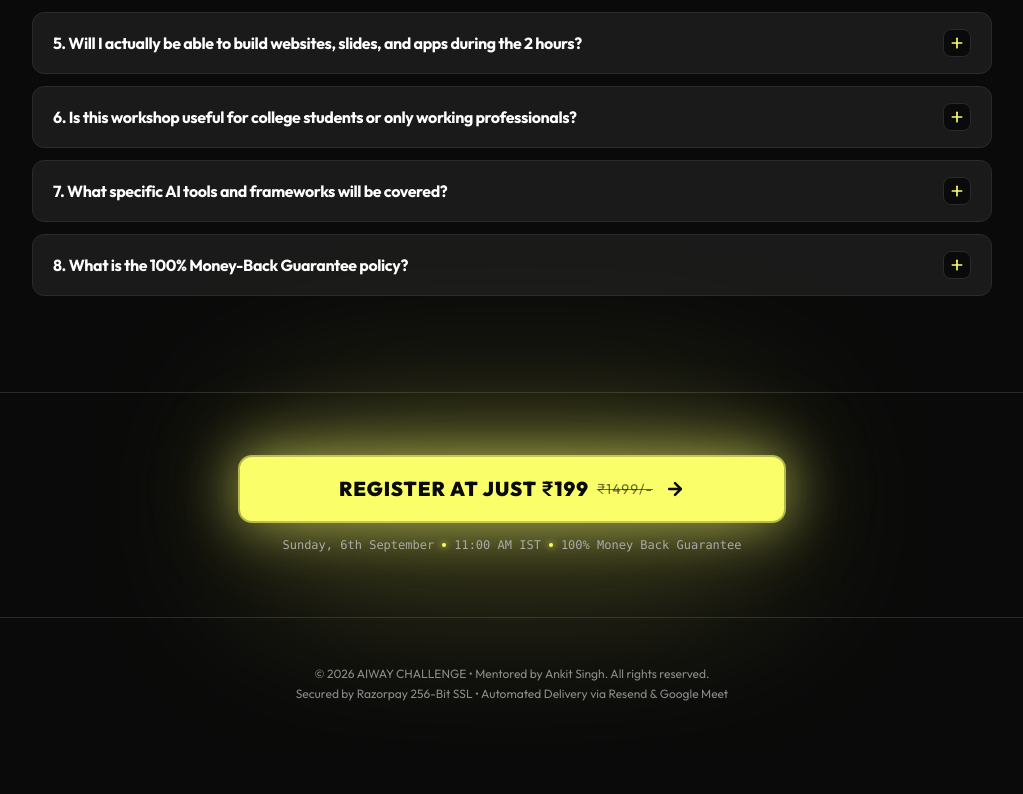
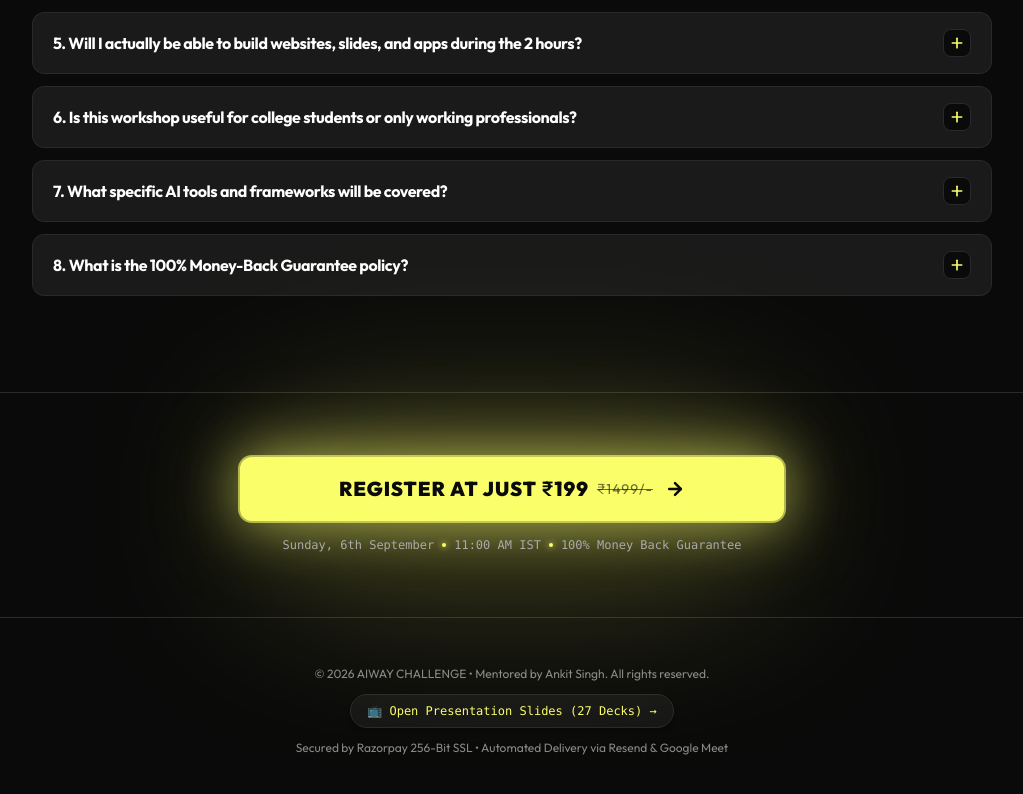
Before and after one commit to saasaisetup/aiwaychallenge, a Next.js app: page / in a window 1280 px wide. Shown: the part 9969-10763 px from the top of the page, without its empty margins (128-1151 px from the left). Before the commit the page ends 10719 px from the top, so only its background shows below. Built offline with nearby package versions, Linux system fonts and the light colour scheme; no server answers.

Commit message:
feat: add direct link to presentation slides in homepage footer

```diff
--- a/src/app/page.tsx
+++ b/src/app/page.tsx
@@ -1,6 +1,7 @@
 "use client";
 
 import React, { useState } from "react";
+import Link from "next/link";
 import TopStickyNavbar from "@/components/TopStickyNavbar";
 import CyberHero from "@/components/CyberHero";
 import WhyCantYou from "@/components/WhyCantYou";
@@ -109,7 +110,15 @@ export default function Home() {
       {/* Footer */}
       <footer className="py-12 border-t border-[#2a2a2a] bg-[#0a0a0a] text-center text-xs text-[#888888]">
         <p>© 2026 AIWAY CHALLENGE • Mentored by Ankit Singh. All rights reserved.</p>
-        <p className="mt-1">
+        <div className="mt-3 flex items-center justify-center gap-4 text-xs font-mono">
+          <Link
+            href="/slides"
+            className="text-[#faff69] hover:underline flex items-center gap-1.5 bg-[#161616] px-4 py-2 rounded-full border border-[#2a2a2a] hover:border-[#faff69]/60 transition-all shadow-md"
+          >
+            <span>📺 Open Presentation Slides (27 Decks) →</span>
+          </Link>
+        </div>
+        <p className="mt-3">
           Secured by Razorpay 256-Bit SSL • Automated Delivery via Resend & Google Meet
         </p>
       </footer>
```
